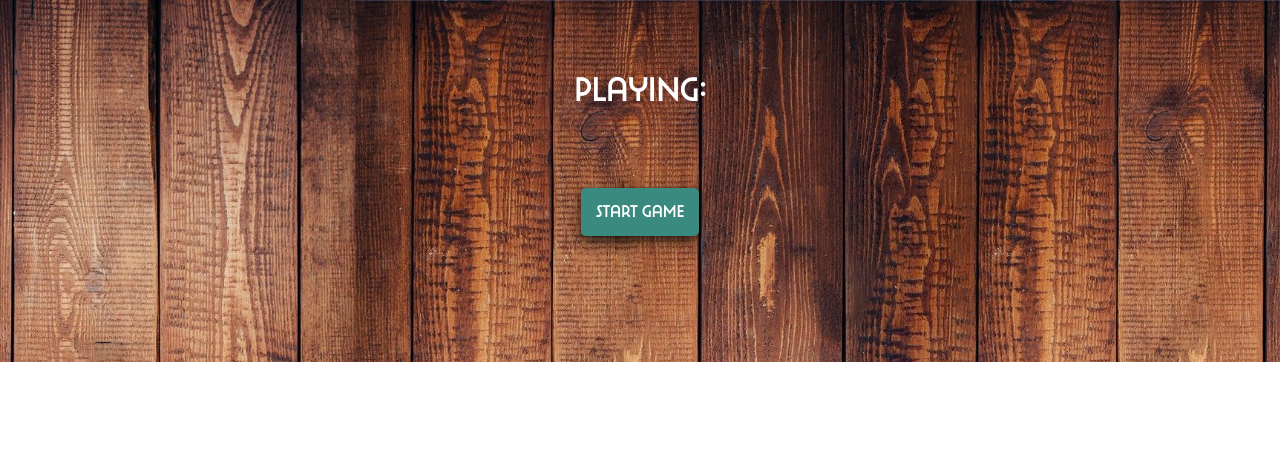
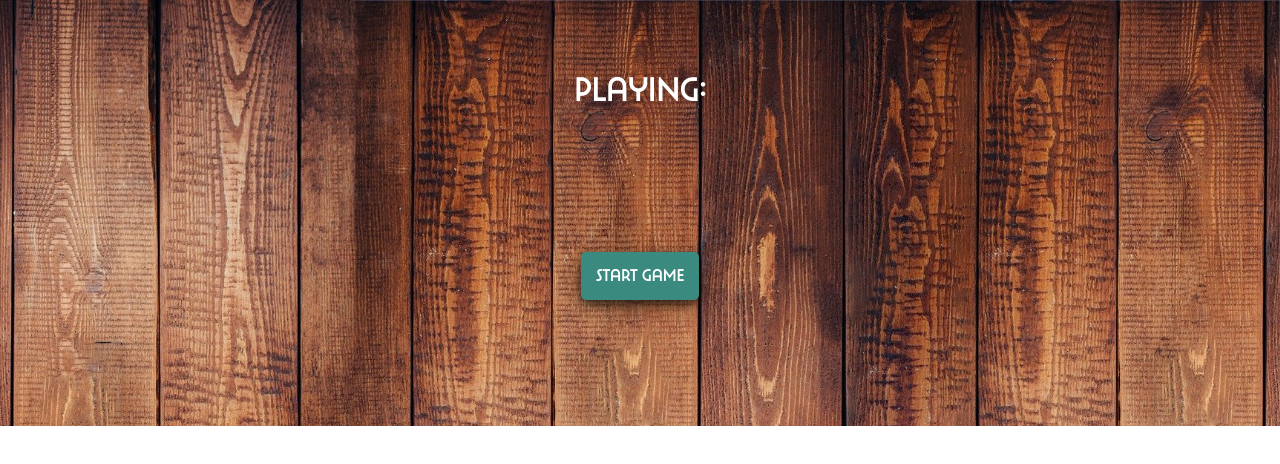
Before and after one commit to karleypetracca/drinkcast, a React (Create React App) app: page /game in a window 1280 px wide. Shown: the top 464 px of the page. Built offline with nearby package versions, Linux system fonts and the light colour scheme; what opentok-react would draw is missing.

Commit message:
Added button margin to allow for selection dropbox to not overlap new round button.

```diff
--- a/src/components/Game.jsx
+++ b/src/components/Game.jsx
@@ -31,6 +31,10 @@ const GameStyled = styled.div`
   .select {
     width: 300px;
     color: var(--black);
+  }
+
+  button {
+    margin-top: 80px;
   }
 
   .selectGame {
```
